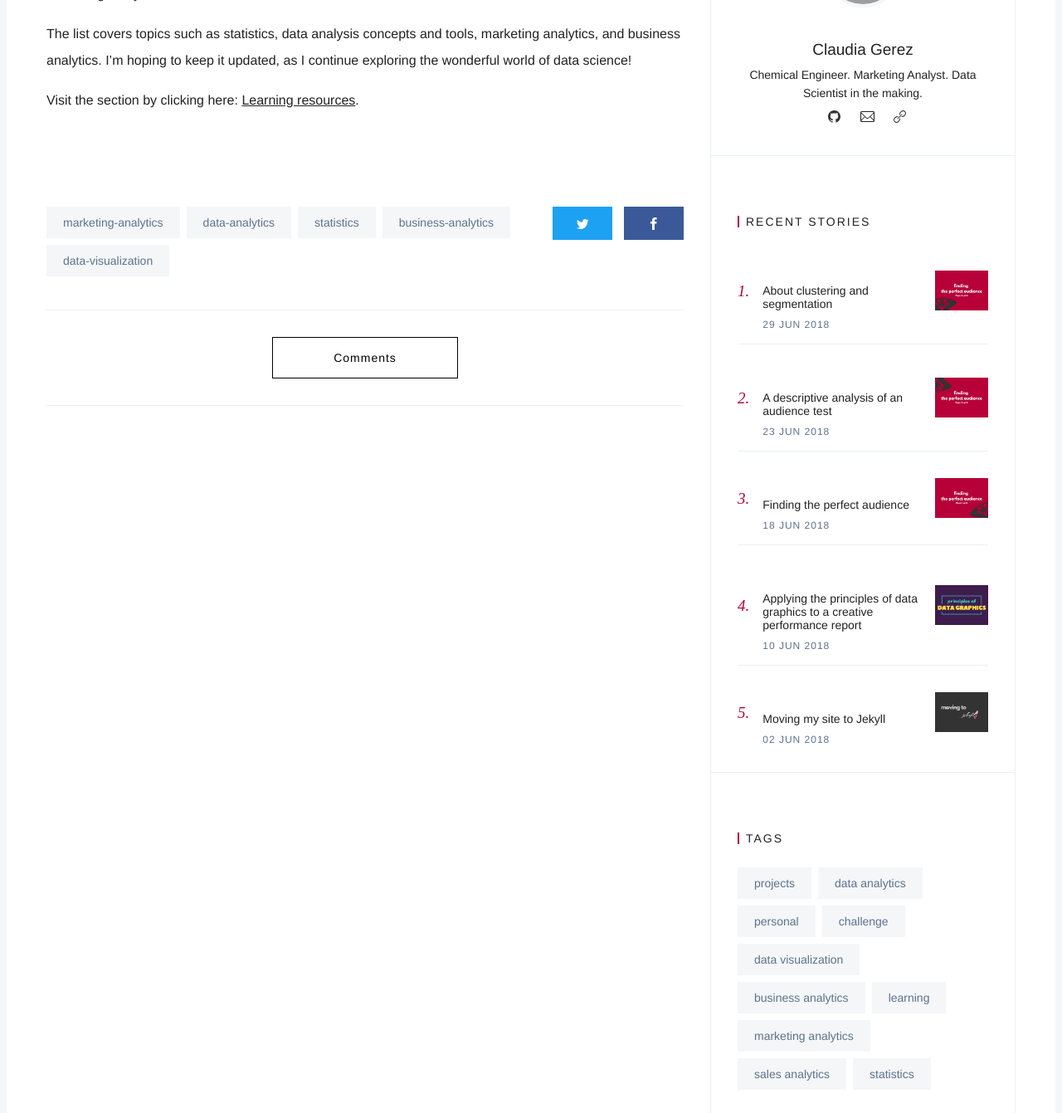
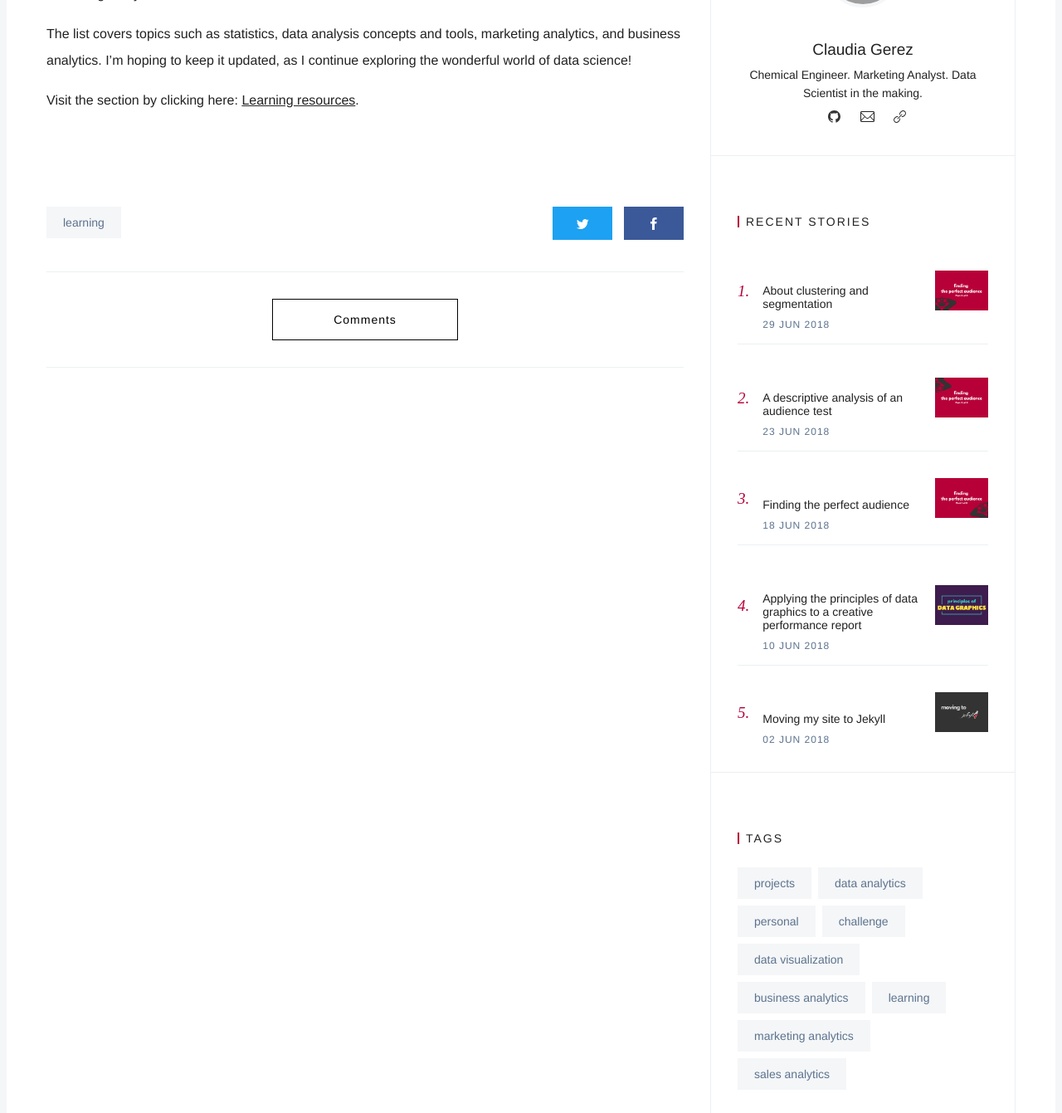
Before and after one commit to claudiagerezmi/claudiagerezmi.github.io, a Jekyll site: the page built from _posts/2018-07-1-inauguration.md, in a window 1280 px wide and 1400 px high, scrolled down 801 px. Shown: the top 1341 px of the window at 83% size. Built offline with Jekyll 4.4.1, drawn with Linux system fonts in a browser that asks for light colours; some web fonts are replaced; grey boxes are pictures that could not be loaded.

Commit message:
Change tags.

```diff
--- a/_posts/2018-07-1-inauguration.md
+++ b/_posts/2018-07-1-inauguration.md
@@ -4,7 +4,7 @@ date: 2018-07-01
 author: Claudia
 layout: post
 image: '/images/posts/main/inauguration.jpg'
-tags: [marketing-analytics, data-analytics, statistics, business-analytics, data-visualization]
+tags: [learning]
 ---
 
 Inspired by Nadieh Bremer's [learning data visualization resources](https://www.visualcinnamon.com/resources/learning-data-visualization), I decided to compile the list of online courses, books, and blog posts that I explored, and found particularly useful, to start my career as a marketing analyst.
```
